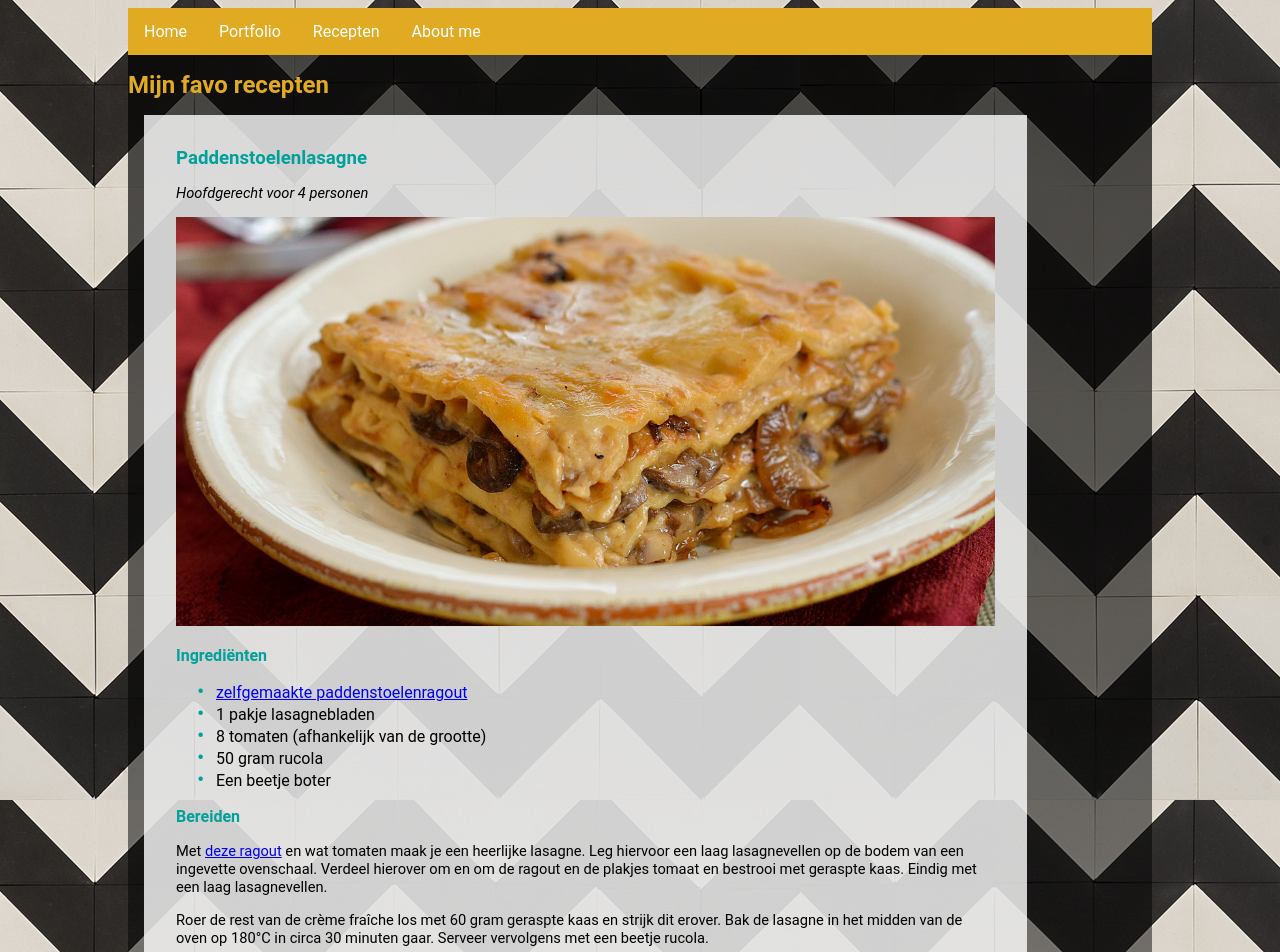
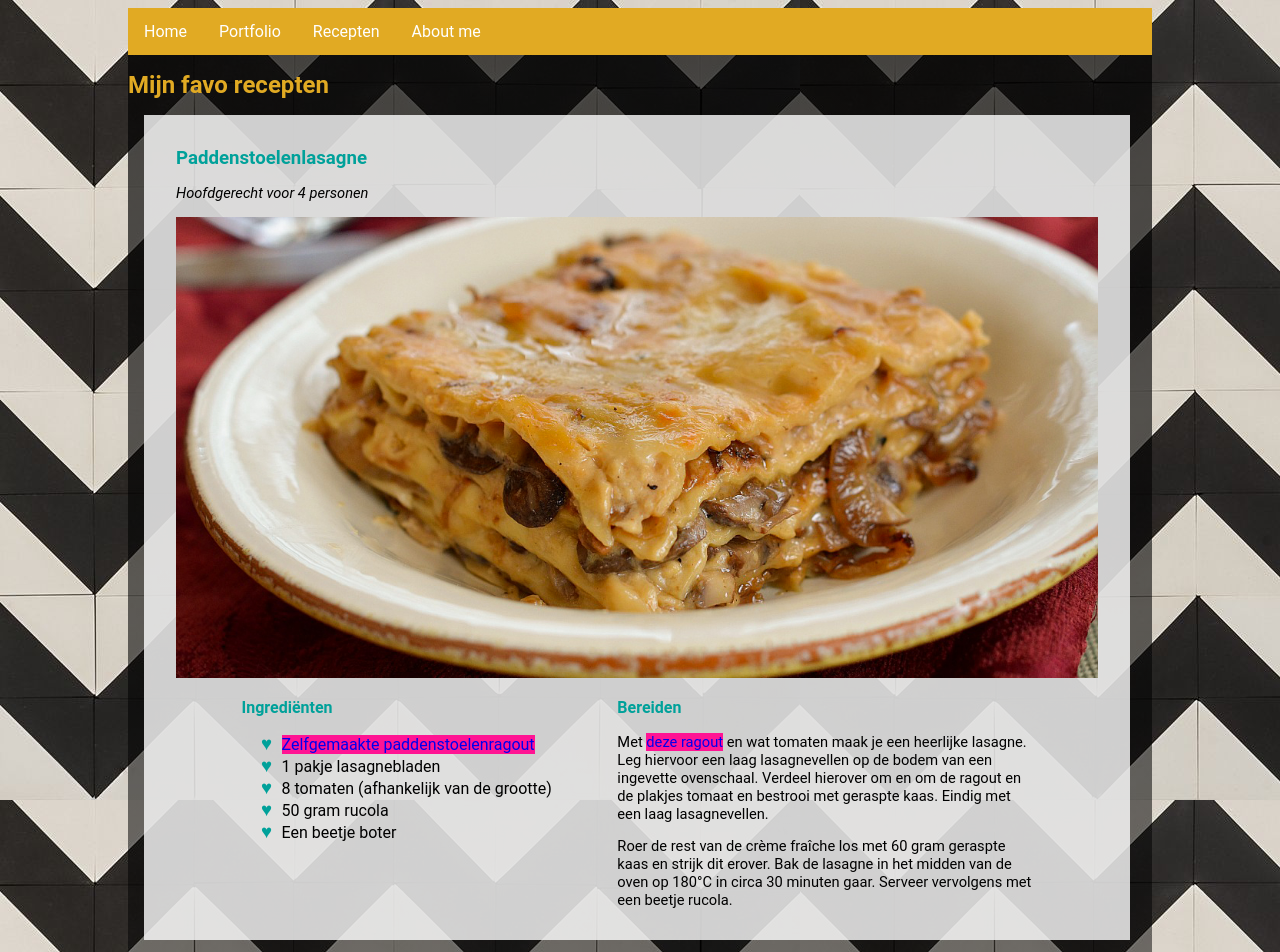
Before and after one commit to Teejaa91/Portfolio, a plain HTML site: page recepten.html in a window 1280 px wide. Shown: the top 952 px of the page. Drawn offline with Linux system fonts and the light colour scheme.

Commit message:
recepten naast elkaar gezet
en nog wat kleine wijzigingen

```diff
--- a/css/style.css
+++ b/css/style.css
@@ -33,7 +33,7 @@ html {
 }
 
 body {
-  width: 100%;
+  width: 90%;
   max-width:1024px;
   min-height: 100%;
   margin-left: auto;
@@ -44,7 +44,9 @@ body {
 
 article {
   background-color: rgba(255, 255, 255, 0.8);
-  max-width: 80%;
+  max-width: 90%;
+  margin-left: auto;
+  margin-right: auto;
   padding: 1em 2em;
   margin: 1em;
 }
@@ -74,18 +76,24 @@ p {
   font-size: 11pt;
 }
 
-section > ul {
-  list-style: none;
+/* links op de pagina (zonder menubalk) */
+
+article a:link {
+  background-color: deeppink;
+  text-decoration: none;
 }
 
-section > ul li::before {
-  content: "\2022";
-  color: rgba(0, 161,154,1);
-  font-weight: bold;
-  font-size: 14pt;
-  display: inline-block;
-  width: 1em;
-  margin-left: -1em;
+article a:visited {
+  color: black;
+}
+
+article a:hover {
+  color: deeppink;
+  text-decoration: underline;
+}
+
+article a:active {
+  color: darkcyan;
 }
 
 /*strong {
@@ -135,3 +143,22 @@ figcaption {
 .imageinarticle {
   max-width: 100%;
 }
+
+.ingredienten-bereiden {
+  max-width: 45%;
+}
+
+/* hartjesbullets */
+section > ul {
+  list-style: none;
+}
+
+section > ul li::before {
+  content: "\2665";
+  color: rgba(0, 161,154,1);
+  font-weight: bold;
+  font-size: 14pt;
+  display: inline-block;
+  width: 1.1em;
+  margin-left: -1.1em;
+}
--- a/recepten.html
+++ b/recepten.html
@@ -31,10 +31,11 @@
         <img src="img/lasagne2.jpg" alt="portie paddenstoelenlasagne" class="imageinarticle">
         <!-- Deze afbeelding komt van: http://threemanycooks.com/recipes/meaty-mains/creamy-mushroom-and-caramelized-onion-lasagna/ -->
 
-        <section class="ingredienten/bereiden">
+        <div class="flex-container">
+        <section class="ingredienten-bereiden">
           <h3>Ingrediënten</h3>
           <ul>
-            <li><a href="#ragout">zelfgemaakte paddenstoelenragout</a></li>
+            <li><a href="#ragout">Zelfgemaakte paddenstoelenragout</a></li>
             <li>1 pakje lasagnebladen</li>
             <li>8 tomaten (afhankelijk van de grootte)</li>
             <li>50 gram rucola</li>
@@ -42,11 +43,12 @@
           </ul>
         </section>
 
-        <section class="ingredienten/bereiden">
+        <section class="ingredienten-bereiden">
           <h3>Bereiden</h3>
           <p>Met <a href="#ragout">deze ragout</a> en wat tomaten maak je een heerlijke lasagne. Leg hiervoor een laag lasagnevellen op de bodem van een ingevette ovenschaal. Verdeel hierover om en om de ragout en de plakjes tomaat en bestrooi met geraspte kaas. Eindig met een laag lasagnevellen.</p>
           <p>Roer de rest van de crème fraîche los met 60 gram geraspte kaas en strijk dit erover. Bak de lasagne in het midden van de oven op 180°C in circa 30 minuten gaar. Serveer vervolgens met een beetje rucola.</p>
         </section>
+        </div>
       </article>
 
       <!-- ******* Artikel ******* -->
@@ -56,7 +58,7 @@
         <img src="img/ragout2.jpg" alt="pasteitje met paggenstoelenragout" class="imageinarticle">
         <!--Deze afbeelding komt van https://www.lekkerensimpel.com/champignon-ragout/ -->
 
-        <section class="ingredienten/bereiden">
+        <section class="ingredienten-bereiden">
           <h3>Ingrediënten</h3>
           <ul>
             <li>50 gr. Boter</li>
@@ -74,7 +76,7 @@
           <p>Lekker met rijst, pasta of brood. Ook geschikt als basis voor <a href="#lasagne">deze lasagne</a>.</p>
         </section>
 
-        <section class="ingredienten/bereiden">
+        <section class="ingredienten-bereiden">
           <h3>Bereiden</h3>
           <p>Bereidingstijd: ca. 30 minuten</p>
           <ol>
```
